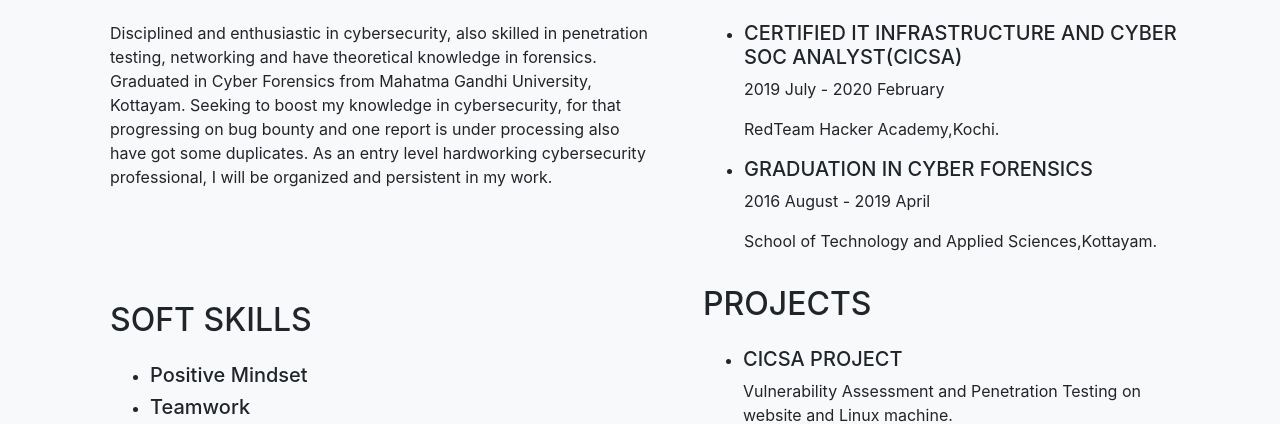
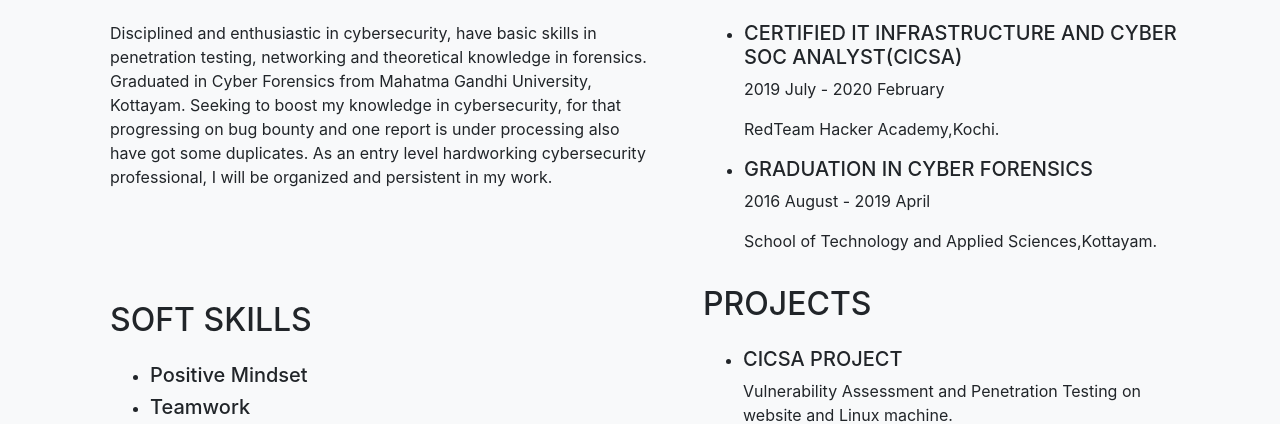
Before and after one commit to P3n3trat3r/Static-Website, a plain HTML site: page index.html in a window 1280 px wide. Shown: the part 635-1059 px from the top of the page. Drawn offline with nearby package versions, Linux system fonts and the light colour scheme.

Commit message:
Update index.html

```diff
--- a/index.html
+++ b/index.html
@@ -35,7 +35,7 @@
            <div class="row">
                <div class="col-md-6 ml-4 p-3">
                    <h2>PROFILE</h2>
-                   <p class="pt-3">Disciplined and enthusiastic in cybersecurity, also skilled in penetration testing, networking and have theoretical knowledge in forensics. Graduated in Cyber Forensics from Mahatma Gandhi University, Kottayam. Seeking to boost my knowledge in cybersecurity, for that progressing on bug bounty and one report is under processing also have got some duplicates. As an entry level hardworking cybersecurity professional, I will be organized and persistent in my work.</p>
+                   <p class="pt-3">Disciplined and enthusiastic in cybersecurity, have basic skills in penetration testing, networking and theoretical knowledge in forensics. Graduated in Cyber Forensics from Mahatma Gandhi University, Kottayam. Seeking to boost my knowledge in cybersecurity, for that progressing on bug bounty and one report is under processing also have got some duplicates. As an entry level hardworking cybersecurity professional, I will be organized and persistent in my work.</p>
                </div>
                <div class="col-xl ml-4 p-3">
                 <h2>EDUCATION</h2>
```
